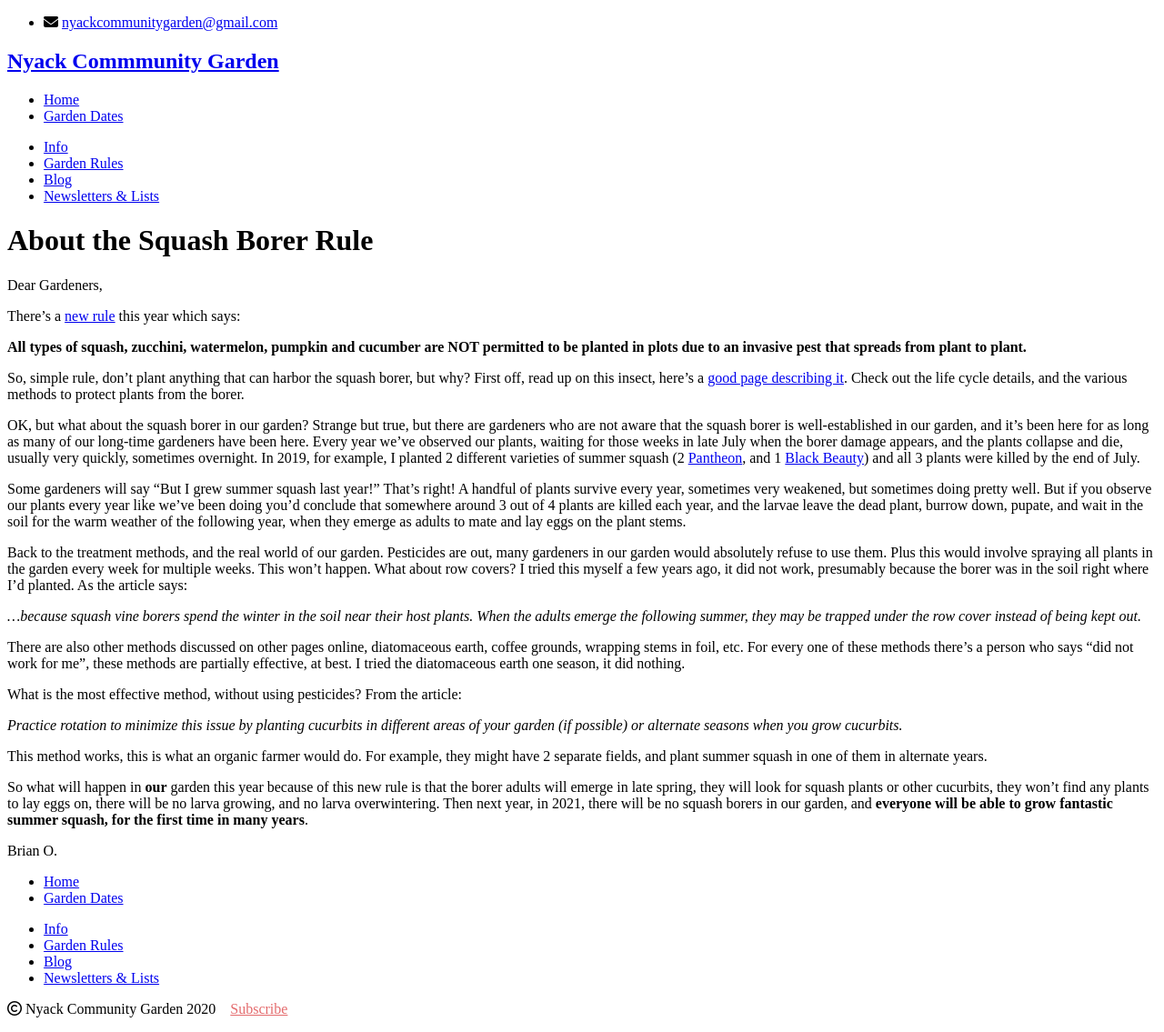
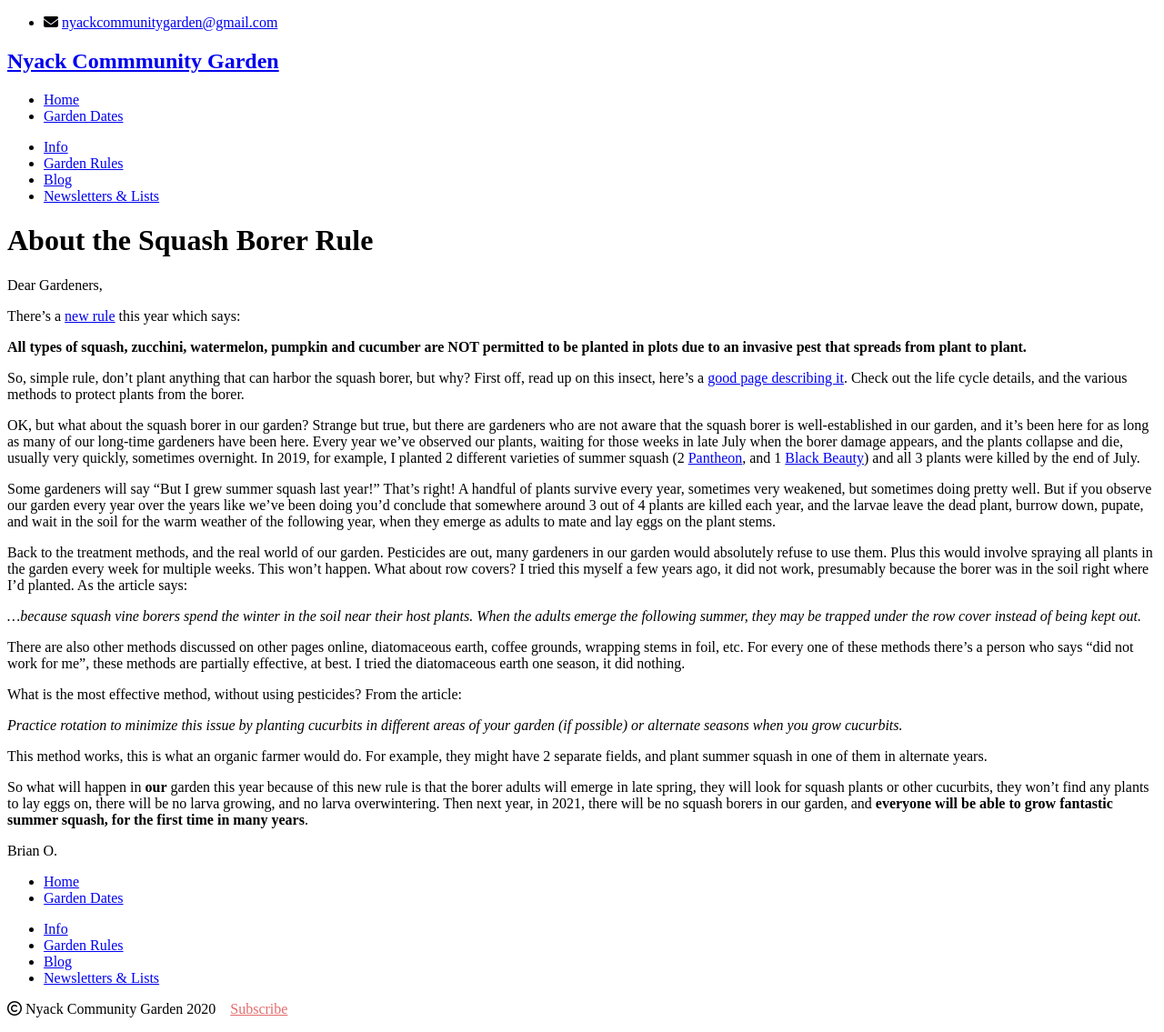
Before and after one commit to bosborne/nyackcommunitygarden, a Jekyll site: the page built from _posts/2020-1-25-2019-about-the-squash-borer.md, in a window 1280 px wide. Shown: the whole page at 91% size. Built offline with Jekyll 4.4.1, drawn with Linux system fonts in a browser that asks for light colours; nearby versions of some CDN libraries; library files that are not in the unit come from our copies.

Commit message:
Minor edits

```diff
--- a/_posts/2020-1-25-2019-about-the-squash-borer.md
+++ b/_posts/2020-1-25-2019-about-the-squash-borer.md
@@ -28,8 +28,8 @@ and 1 [Black Beauty](https://www.seedsavers.org/black-beauty-zucchini-organic-sq
 were killed by the end of July.
 
 Some gardeners will say "But I grew summer squash last year!" That's right! A handful of plants survive
-every year, sometimes very weakened, but sometimes doing pretty well. But if you observe our plants
-every year like we've been doing you'd conclude that somewhere around 3 out of 4 plants are killed each year,
+every year, sometimes very weakened, but sometimes doing pretty well. But if you observe our garden
+every year over the years like we've been doing you'd conclude that somewhere around 3 out of 4 plants are killed each year,
 and the larvae leave the dead plant, burrow down, pupate, and wait in the soil for the warm weather of the following year,
 when they emerge as adults to mate and lay eggs on the plant stems.
 
```
